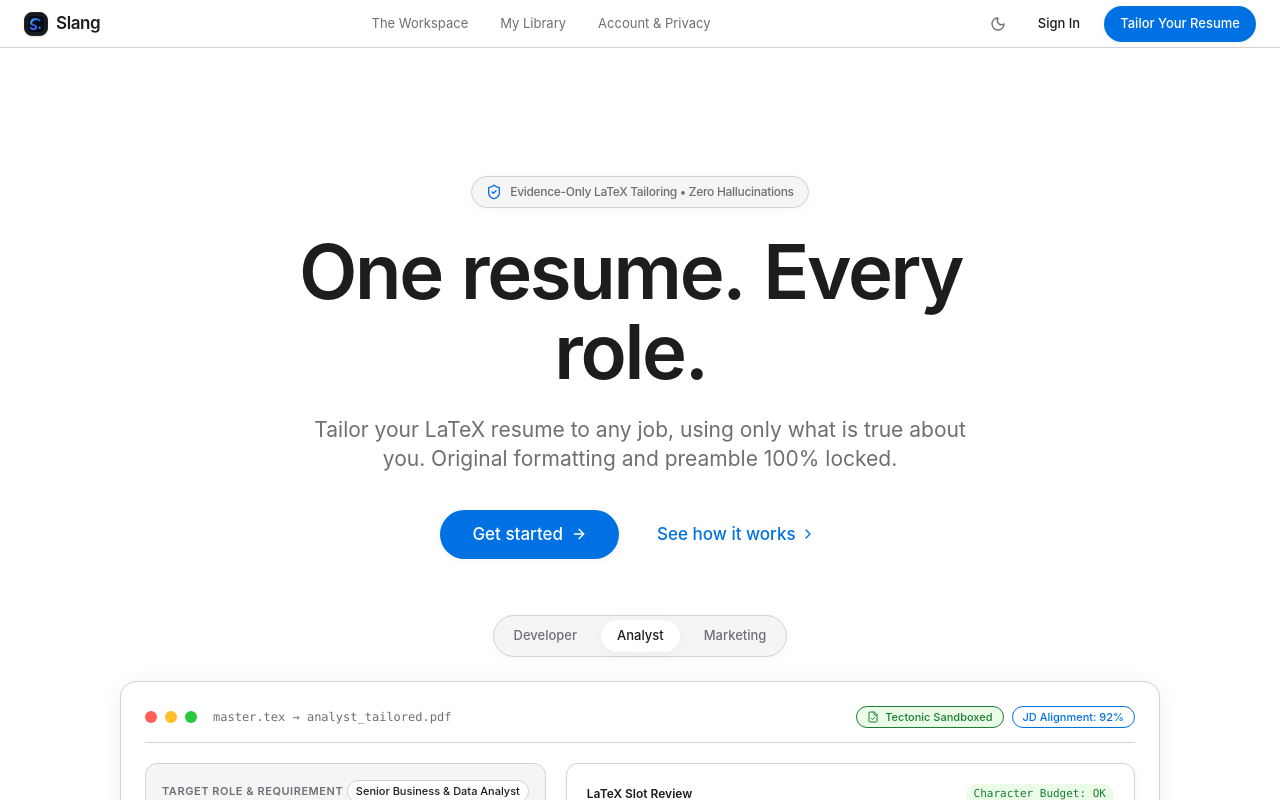
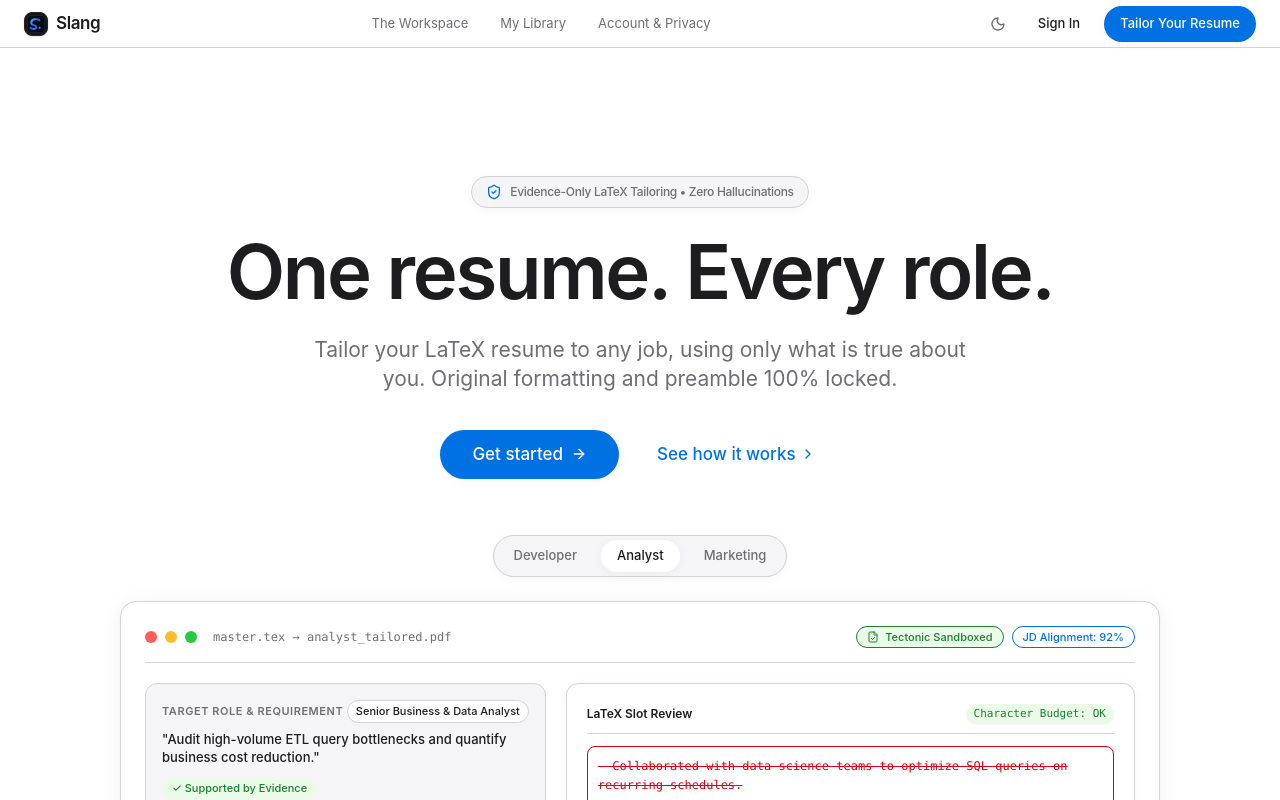
Before and after one commit to lengendzhub/Slang, a Next.js app in the folder frontend/: page / in a window 1280 px wide. Shown: the top 800 px of the page. Built offline with nearby package versions, Linux system fonts and the light colour scheme.

Commit message:
fix(landing): resolve blank hero by removing blocking initial opacity 0

```diff
--- a/frontend/src/components/landing/Hero.tsx
+++ b/frontend/src/components/landing/Hero.tsx
@@ -108,54 +108,25 @@ export function Hero() {
 
       <div className="max-w-[1120px] mx-auto px-4 sm:px-6 flex flex-col items-center text-center">
         {/* Subtle pill tag */}
-        <motion.div
-          initial={{ opacity: 0, y: 12 }}
-          animate={{ opacity: 1, y: 0 }}
-          transition={{ duration: 0.5, ease: [0.28, 0.11, 0.32, 1] }}
-          className="inline-flex items-center gap-2 px-3.5 py-1.5 rounded-pill border border-hairline bg-surface shadow-subtle mb-6"
-        >
+        <div className="inline-flex items-center gap-2 px-3.5 py-1.5 rounded-pill border border-hairline bg-surface shadow-subtle mb-6 animate-in fade-in duration-300">
           <ShieldCheck className="w-4 h-4 text-accent" />
           <span className="text-[12px] font-medium tracking-tight text-ink-muted">
             Evidence-Only LaTeX Tailoring • Zero Hallucinations
           </span>
-        </motion.div>
+        </div>
 
-        {/* Hero Headline with word-by-word reveal */}
+        {/* Hero Headline */}
         <h1 className="text-[44px] sm:text-[60px] md:text-[76px] font-semibold tracking-[-0.03em] leading-[1.05] text-ink max-w-[840px] mb-6">
-          {headlineWords.map((word, i) => (
-            <motion.span
-              key={i}
-              className="inline-block mr-[0.25em]"
-              initial={{ opacity: 0, y: 16, filter: "blur(6px)" }}
-              animate={{ opacity: 1, y: 0, filter: "blur(0px)" }}
-              transition={{
-                duration: 0.5,
-                delay: i * 0.08,
-                ease: [0.28, 0.11, 0.32, 1],
-              }}
-            >
-              {word}
-            </motion.span>
-          ))}
+          One resume. Every role.
         </h1>
 
         {/* Sub-headline */}
-        <motion.p
-          initial={{ opacity: 0, y: 14 }}
-          animate={{ opacity: 1, y: 0 }}
-          transition={{ duration: 0.5, delay: 0.3, ease: [0.28, 0.11, 0.32, 1] }}
-          className="text-[19px] sm:text-[21px] leading-[1.38] text-ink-muted max-w-[680px] mb-9 font-normal"
-        >
+        <p className="text-[19px] sm:text-[21px] leading-[1.38] text-ink-muted max-w-[680px] mb-9 font-normal">
           Tailor your LaTeX resume to any job, using only what is true about you. Original formatting and preamble 100% locked.
-        </motion.p>
+        </p>
 
         {/* Call to Actions */}
-        <motion.div
-          initial={{ opacity: 0, y: 14 }}
-          animate={{ opacity: 1, y: 0 }}
-          transition={{ duration: 0.5, delay: 0.42, ease: [0.28, 0.11, 0.32, 1] }}
-          className="flex flex-col sm:flex-row items-center justify-center gap-3.5 mb-14 w-full sm:w-auto"
-        >
+        <div className="flex flex-col sm:flex-row items-center justify-center gap-3.5 mb-14 w-full sm:w-auto">
           <Link
             href="/workspace"
             className="w-full sm:w-auto min-h-[48px] px-8 py-3 rounded-pill bg-accent text-white text-[17px] font-medium hover:bg-accent-hover shadow-subtle inline-flex items-center justify-center gap-2 transition-all duration-fast ease-apple active:scale-[0.98]"
@@ -170,7 +141,7 @@ export function Hero() {
             <span>See how it works</span>
             <ChevronRight className="w-4 h-4" />
           </a>
-        </motion.div>
+        </div>
 
         {/* 3-Role Crossfade Switcher Pills */}
         <div className="flex items-center gap-2 mb-6 p-1 rounded-pill bg-surface border border-hairline shadow-subtle">
@@ -191,12 +162,7 @@ export function Hero() {
         </div>
 
         {/* Crossfading Resume Mockup (Apple Card with 20px radius) */}
-        <motion.div
-          initial={{ opacity: 0, y: 24 }}
-          animate={{ opacity: 1, y: 0 }}
-          transition={{ duration: 0.7, delay: 0.5, ease: [0.28, 0.11, 0.32, 1] }}
-          className="w-full max-w-[1040px] bg-canvas border border-hairline rounded-card shadow-paper p-4 sm:p-6 text-left relative overflow-hidden"
-        >
+        <div className="w-full max-w-[1040px] bg-canvas border border-hairline rounded-card shadow-paper p-4 sm:p-6 text-left relative overflow-hidden">
           {/* Window Chrome Header */}
           <div className="flex items-center justify-between pb-3.5 border-b border-hairline mb-5">
             <div className="flex items-center gap-2">
@@ -290,7 +256,7 @@ export function Hero() {
               </div>
             </motion.div>
           </AnimatePresence>
-        </motion.div>
+        </div>
       </div>
     </section>
   );
```
